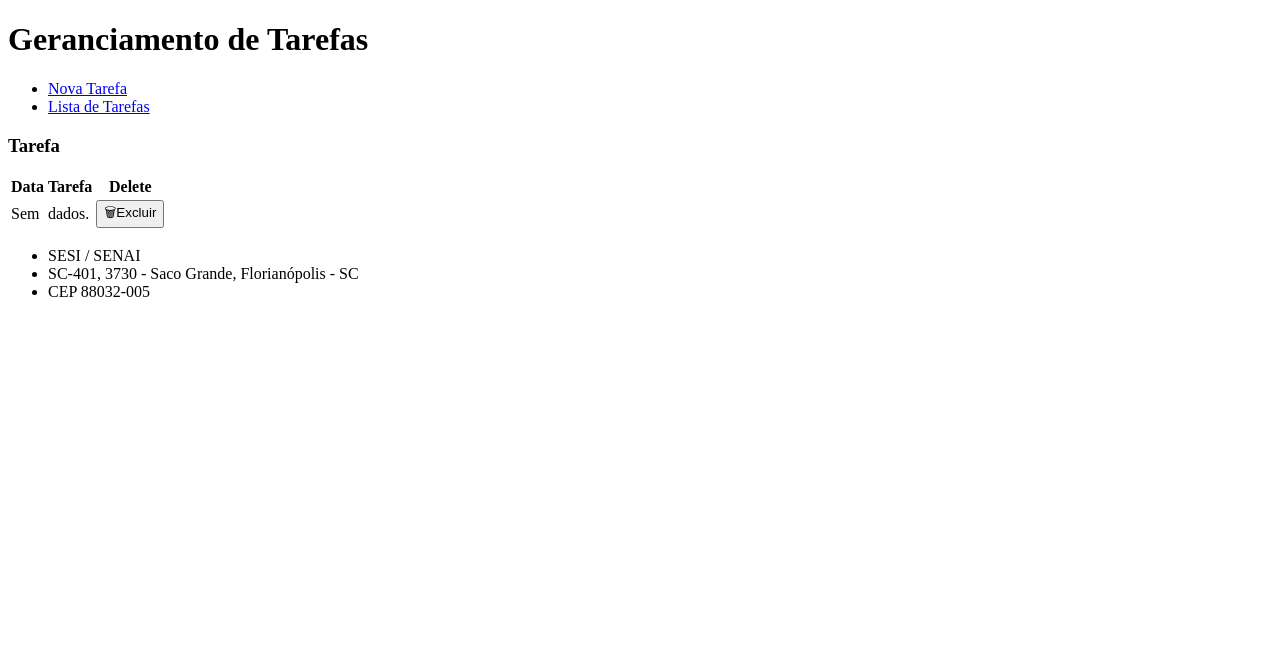
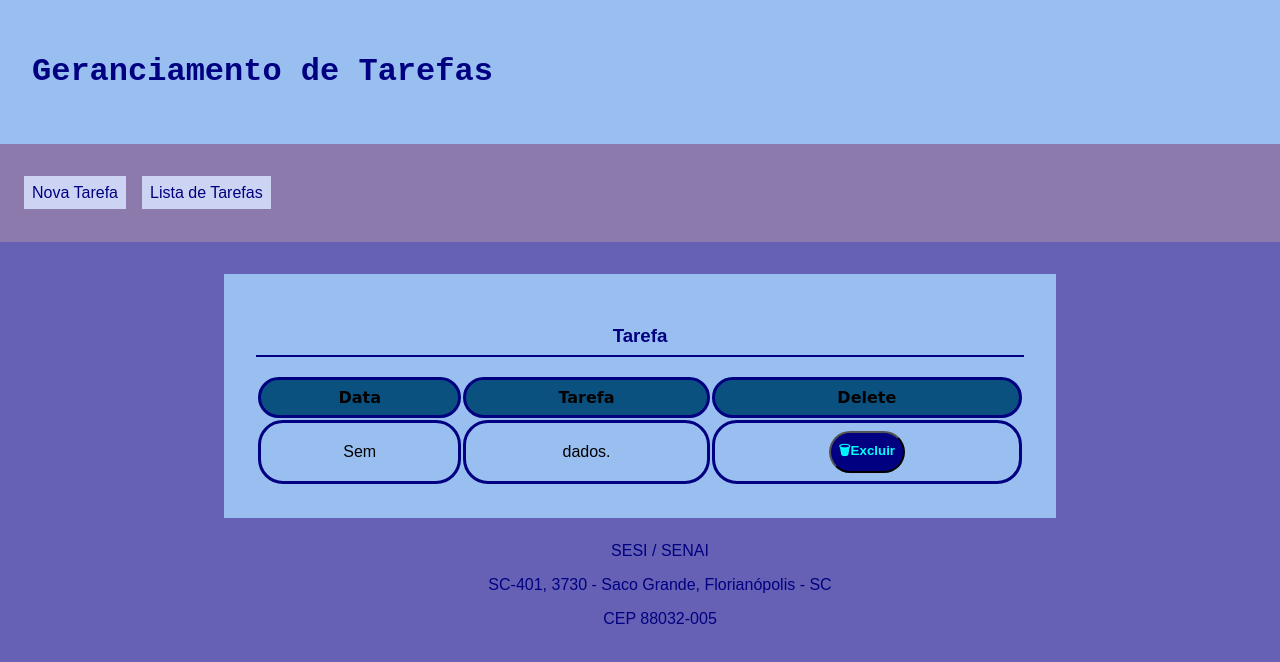
Before and after one commit to Gabrielkeppk/localstorage, a plain HTML site: page list.html in a window 1280 px wide. Drawn offline with Linux system fonts and the light colour scheme; files whose address does not match are found by name.

Commit message:
Update list.html

```diff
--- a/list.html
+++ b/list.html
@@ -4,7 +4,7 @@
     <meta charset="UTF-8">
     <meta name="viewport" content="width=device-width, initial-scale=1.0">
     <title>Geranciamento de Tarefas</title>
-    <link rel="stylesheet" href=".estilo.css">
+    <link rel="stylesheet" href="./estilo.css">
 </head>
 <body onload="list()">
     <header>
```
